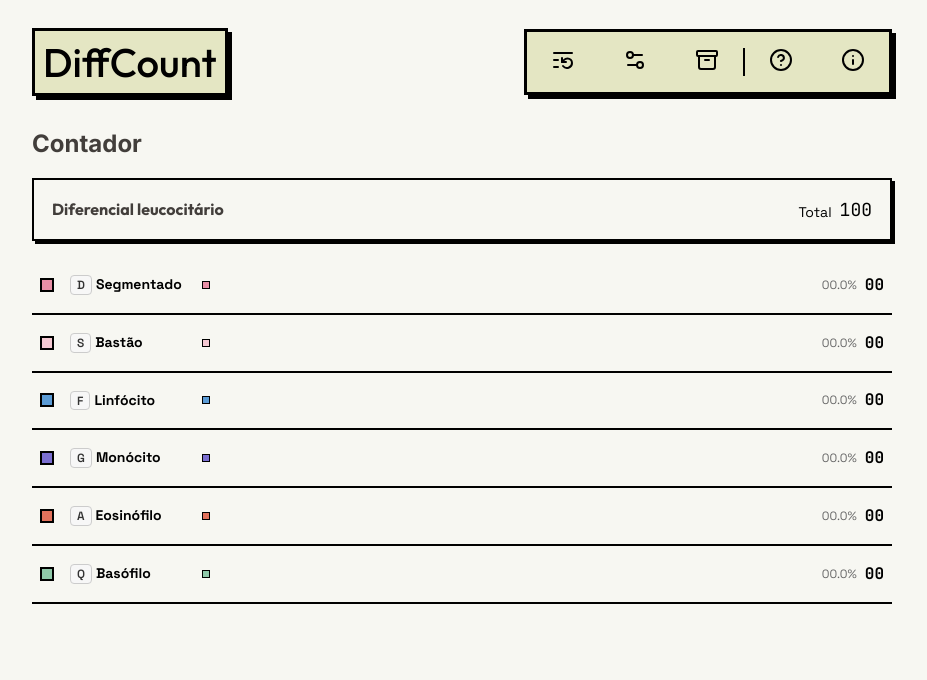
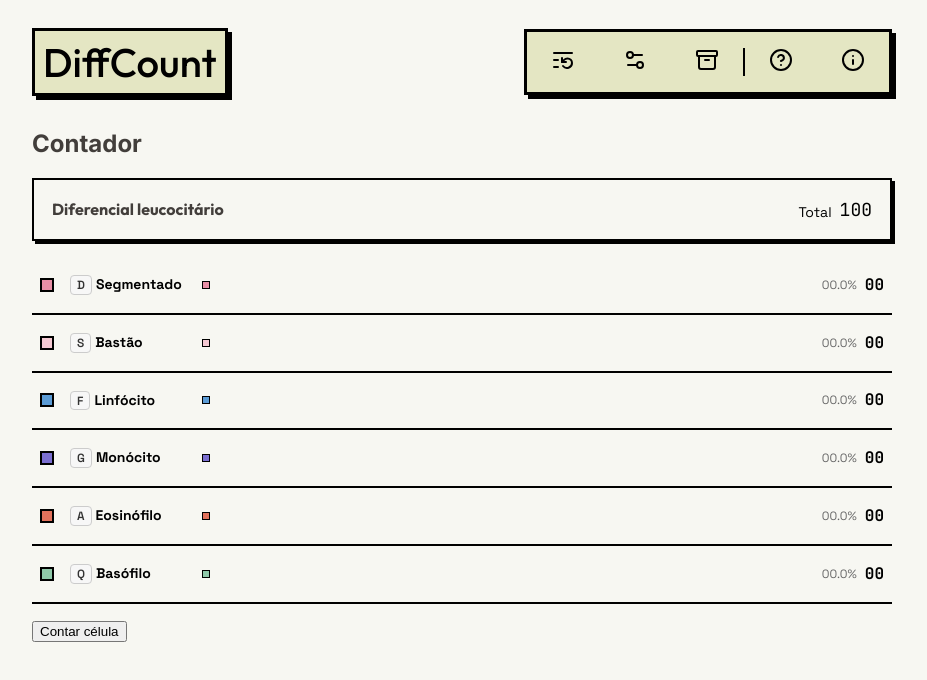
Before and after one commit to marlonnl/DiffCount, a React (Vite) app: page / in a window 1280 px wide. Shown: the top 680 px of the page, without its empty margins (178-1105 px from the left). Built offline with nearby package versions, Linux system fonts and the light colour scheme.

Commit message:
feat: adding context, reducer, actions and provider

```diff
--- a/src/App.tsx
+++ b/src/App.tsx
@@ -3,15 +3,30 @@
 import DiffCounter from './components/DiffCounter'
 import Header from './components/Header'
 import Heading from './components/Heading'
+import { CellContextProvider } from './context/CellContext/CellContextProvider'
+import { useCellContext } from './context/CellContext/useCellContext'
+import { CellActionTypes } from './context/CellContext/cellActions'
+import { CellsDB } from './context/CellContext/Cells'
 
 function App() {
+  const { dispatch } = useCellContext()
+
+  function handleClick() {
+    console.log('aaaa', CellsDB[0])
+    dispatch({ type: CellActionTypes.COUNT_CELL, payload: CellsDB[0] })
+  }
+
   return (
     <>
-      <GlobalStyle />
-      <Header />
+      <CellContextProvider>
+        <GlobalStyle />
+        <Header />
 
-      <Heading>Contador</Heading>
-      <DiffCounter />
+        <Heading>Contador</Heading>
+        <DiffCounter />
+
+        <button onClick={handleClick}>Contar célula</button>
+      </CellContextProvider>
     </>
   )
 }
--- /dev/null
+++ b/src/context/CellContext/CellContext.ts
@@ -0,0 +1,16 @@
+import { createContext } from 'react'
+import type { CellStateModel } from '../../models/CellStateModel'
+import { initialCellState } from './initialCellState'
+import type { CellActionModel } from './cellActions'
+
+type CellContextProps = {
+  state: CellStateModel
+  dispatch: React.Dispatch<CellActionModel>
+}
+
+const initialCellContext = {
+  state: initialCellState,
+  dispatch: () => {},
+}
+
+export const CellContext = createContext<CellContextProps>(initialCellContext)
--- /dev/null
+++ b/src/context/CellContext/CellContextProvider.tsx
@@ -0,0 +1,18 @@
+import { useReducer } from 'react'
+import { cellReducer } from './cellReducer'
+import { initialCellState } from './initialCellState'
+import { CellContext } from './CellContext'
+
+type CellContextProviderProps = {
+  children: React.ReactNode
+}
+
+export function CellContextProvider({ children }: CellContextProviderProps) {
+  const [state, dispatch] = useReducer(cellReducer, initialCellState)
+
+  return (
+    <CellContext.Provider value={{ state, dispatch }}>
+      {children}
+    </CellContext.Provider>
+  )
+}
--- /dev/null
+++ b/src/context/CellContext/cellActions.ts
@@ -0,0 +1,12 @@
+import type { CellModel } from '../../models/CellModel'
+
+export const CellActionTypes = {
+  COUNT_CELL: 'COUNT_CELL',
+  RESET_COUNT: 'RESET_COUNT',
+} as const
+
+type CellActionTypes = (typeof CellActionTypes)[keyof typeof CellActionTypes]
+
+export type CellActionModel =
+  | { type: typeof CellActionTypes.COUNT_CELL; payload: CellModel }
+  | { type: typeof CellActionTypes.RESET_COUNT }
--- /dev/null
+++ b/src/context/CellContext/cellReducer.ts
@@ -0,0 +1,20 @@
+import type { CellStateModel } from '../../models/CellStateModel'
+import { CellActionTypes, type CellActionModel } from './cellActions'
+
+export function cellReducer(state: CellStateModel, action: CellActionModel) {
+  switch (action.type) {
+    case CellActionTypes.COUNT_CELL:
+      console.log('oi')
+      return {
+        ...state,
+        cells: state.cells.map(cell =>
+          cell.id === action.payload.id
+            ? { ...cell, count: cell.count + 1 }
+            : cell,
+        ),
+        totalCount: state.totalCount + 1,
+      }
+    case CellActionTypes.RESET_COUNT:
+      return state
+  }
+}
--- /dev/null
+++ b/src/context/CellContext/useCellContext.ts
@@ -0,0 +1,6 @@
+import { useContext } from 'react'
+import { CellContext } from './CellContext'
+
+export function useCellContext() {
+  return useContext(CellContext)
+}
```
